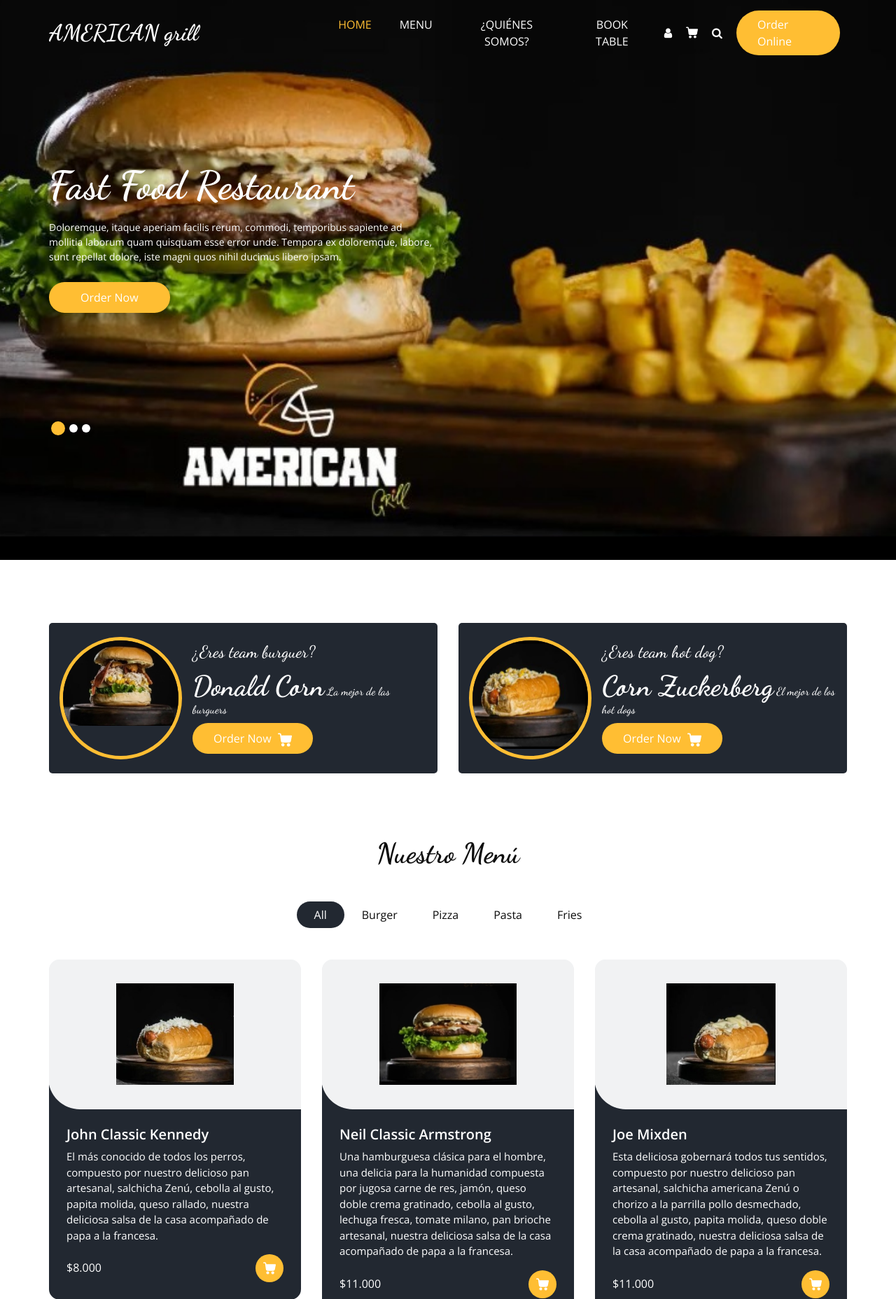
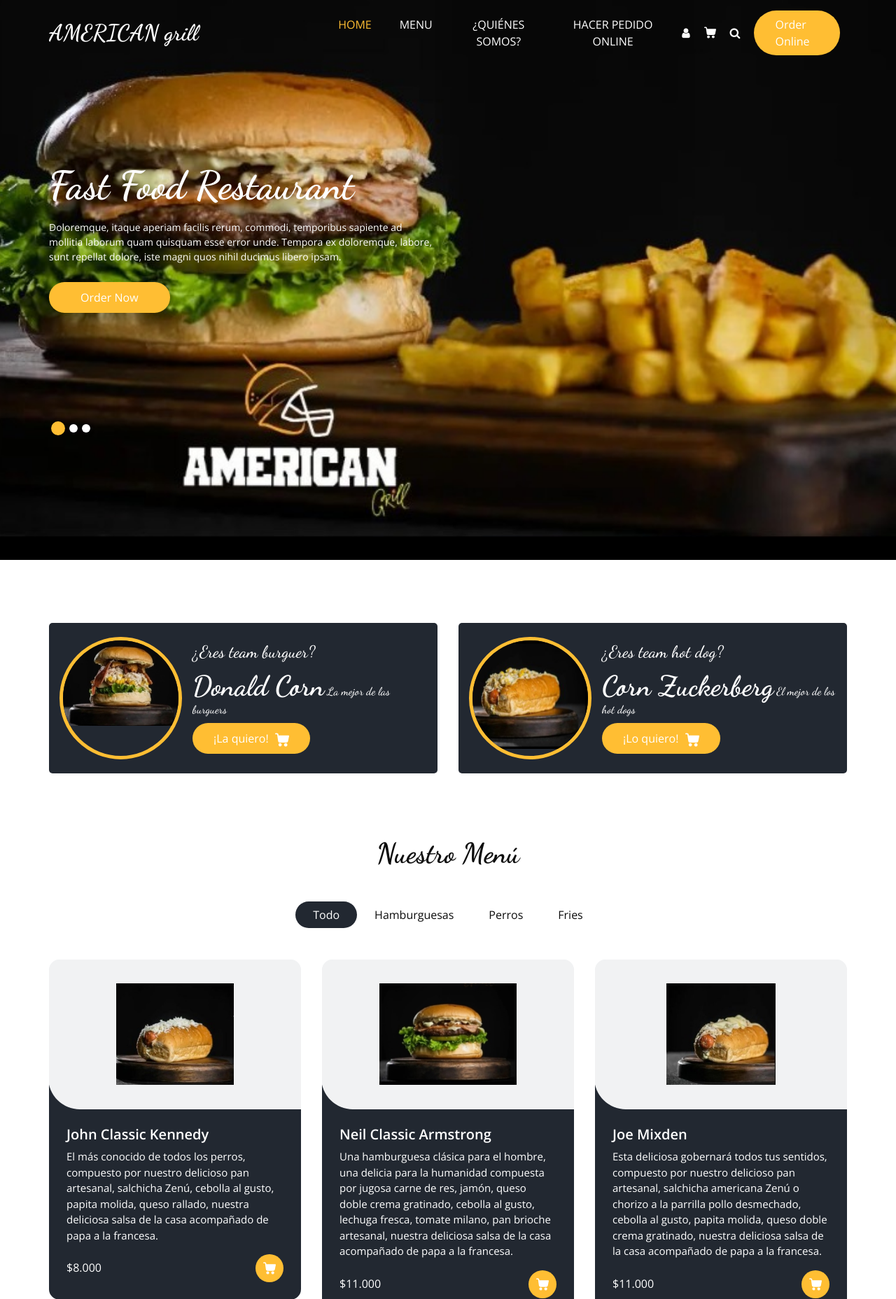
Before and after one commit to ArmandoTech/Restaurant-Webpage, a Django app: page / in a window 1280 px wide. Shown: the top 1856 px of the page at 70% size. Run offline with Django 4.2, Linux system fonts and the light colour scheme; some libraries are stand-ins or nearby versions.

Commit message:
Cambios idioma del html

```diff
--- a/pedidos/templates/index.html
+++ b/pedidos/templates/index.html
@@ -65,7 +65,7 @@
                 <a class="nav-link" href="about.html">¿Quiénes somos?</a>
               </li>
               <li class="nav-item">
-                <a class="nav-link" href="book.html">Book Table</a>
+                <a class="nav-link" href="book.html">Hacer pedido online</a>
               </li>
             </ul>
             <div class="user_option">
@@ -239,8 +239,8 @@
                 <h6>
                   <span>Donald Corn</span>    La mejor de las burguers
                 </h6>
-                <a href="">
-                  Order Now <svg version="1.1" id="Capa_1" xmlns="http://www.w3.org/2000/svg" xmlns:xlink="http://www.w3.org/1999/xlink" x="0px" y="0px" viewBox="0 0 456.029 456.029" style="enable-background:new 0 0 456.029 456.029;" xml:space="preserve">
+                <a href="book.html">
+                  ¡La quiero! <svg version="1.1" id="Capa_1" xmlns="http://www.w3.org/2000/svg" xmlns:xlink="http://www.w3.org/1999/xlink" x="0px" y="0px" viewBox="0 0 456.029 456.029" style="enable-background:new 0 0 456.029 456.029;" xml:space="preserve">
                     <g>
                       <g>
                         <path d="M345.6,338.862c-29.184,0-53.248,23.552-53.248,53.248c0,29.184,23.552,53.248,53.248,53.248
@@ -308,8 +308,8 @@
                 <h6>
                   <span>Corn Zuckerberg</span>    El mejor de los hot dogs
                 </h6>
-                <a href="">
-                  Order Now <svg version="1.1" id="Capa_1" xmlns="http://www.w3.org/2000/svg" xmlns:xlink="http://www.w3.org/1999/xlink" x="0px" y="0px" viewBox="0 0 456.029 456.029" style="enable-background:new 0 0 456.029 456.029;" xml:space="preserve">
+                <a href="book.html">
+                  ¡Lo quiero! <svg version="1.1" id="Capa_1" xmlns="http://www.w3.org/2000/svg" xmlns:xlink="http://www.w3.org/1999/xlink" x="0px" y="0px" viewBox="0 0 456.029 456.029" style="enable-background:new 0 0 456.029 456.029;" xml:space="preserve">
                     <g>
                       <g>
                         <path d="M345.6,338.862c-29.184,0-53.248,23.552-53.248,53.248c0,29.184,23.552,53.248,53.248,53.248
@@ -383,10 +383,10 @@
       </div>
 
       <ul class="filters_menu">
-        <li class="active" data-filter="*">All</li>
-        <li data-filter=".burger">Burger</li>
-        <li data-filter=".pizza">Pizza</li>
-        <li data-filter=".pasta">Pasta</li>
+        <li class="active" data-filter="*">Todo</li>
+        <li data-filter=".burger">Hamburguesas</li>
+        <li data-filter=".pizza">Perros</li>
+        {% comment %} <li data-filter=".pasta">Pasta</li> {% endcomment %}
         <li data-filter=".fries">Fries</li>
       </ul>
 
@@ -620,7 +620,7 @@
               </div>
             </div>
           </div>
-          <div class="col-sm-6 col-lg-4 all pasta">
+          {% comment %} <div class="col-sm-6 col-lg-4 all pasta">
             <div class="box">
               <div>
                 <div class="img-box">
@@ -1076,11 +1076,11 @@
               </div>
             </div>
           </div>
-        </div>
+        </div>{% endcomment %}
       </div>
       <div class="btn-box">
-        <a href="">
-          View More
+        <a href="menu.html">
+          Ver más
         </a>
       </div>
     </div>
@@ -1107,13 +1107,12 @@
               </h2>
             </div>
             <p>
-              There are many variations of passages of Lorem Ipsum available, but the majority have suffered alteration
-              in some form, by injected humour, or randomised words which don't look even slightly believable. If you
-              are going to use a passage of Lorem Ipsum, you need to be sure there isn't anything embarrassing hidden in
-              the middle of text. All
+              Te queremos contar un poco más sobre nosotros, American Grill...
+              Todo comienza con sueños, aspiraciones, perseverancia y constancia; posiblemente con esto podrías llegar al éxito pero nada de esto tiene sentido
+              cuando se deja a un lado a Dios, por eso nuestro ingrediente principal siempre ha sido el amor y no hay mejor manera de escribir a Dios que con la palabra amor...
             </p>
-            <a href="">
-              Read More
+            <a href="about.html">
+              Leer más
             </a>
           </div>
         </div>
```
Also changed, not shown: pedidos/templates/about.html (+11 -7 lines), pedidos/templates/menu.html (+18 -18 lines).
